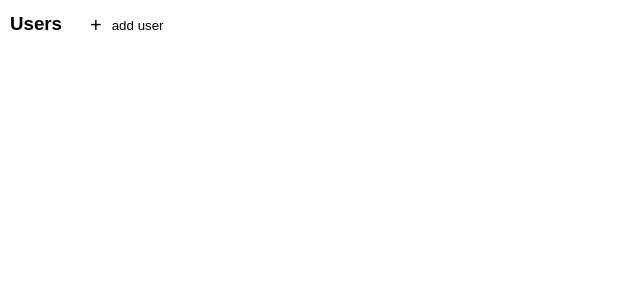
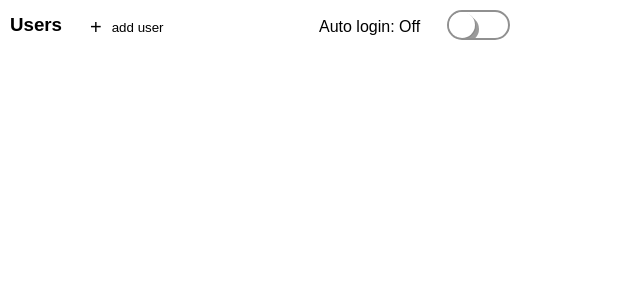
Before and after one commit to hessj1/am-autologin, a React (Create React App) app in the folder popup/: page / in a window 1280 px wide. Shown: the top 300 px of the page, without its empty margins (0-640 px from the left). Built offline with nearby package versions, Linux system fonts and the light colour scheme; a web font is replaced by a local one.

Commit message:
on off switch

```diff
--- a/popup/src/App.css
+++ b/popup/src/App.css
@@ -7,16 +7,26 @@
   overflow-y: auto;
 }
 
+.App .checkbox {
+  opacity: 0;
+}
+
 .heading-container {
   display: flex;
   align-items: center;
   margin-block-end: 10px;
+  justify-content: space-between;
 }
 
 .heading-container h3 {
   margin:0;
   margin-inline-end: 20px;
   padding: 0;
+  align-self: center;
+}
+
+.heading-container .heading-left {
+  display: flex;
 }
 
 .user-container {
@@ -68,10 +78,17 @@
   margin: 0;
 }
 
+.user-container .user-env .env-continer {
+  display: flex;
+  align-items: end;
+}
+
 .user-container .user-env input {
   margin: 0;
   margin-right: 6px;
   padding: 0;
+  width: 19px;
+  height: 19px;
 }
 
 .user-container .user-env label {
--- a/popup/src/App.js
+++ b/popup/src/App.js
@@ -1,6 +1,7 @@
 import { useState } from 'react';
 import AddUser from './components/AddUser/AddUser';
 import UserItem from './components/UserItem';
+import Switch from './components/Switch';
 import './App.css';
 
 
@@ -48,8 +49,11 @@ function App() {
   return (
     <div className="App">
       <div className="heading-container">
-        <h3>Users</h3>
-        <AddUser doSave={saveUser}/>
+        <div className="heading-left">
+          <h3>Users</h3>
+          <AddUser doSave={saveUser}/>
+        </div>
+        <Switch />
       </div>
       <div className="user-list">
         {Object.keys(userList).map(key=>(
--- /dev/null
+++ b/popup/src/components/Switch.css
@@ -0,0 +1,57 @@
+.switch-container {
+  display: flex;
+  align-items: center;
+}
+
+.switch-container label {
+  margin-inline-end: 12px;
+  margin-block-start: 3px;
+  width: 116px;
+  user-select: none;
+}
+
+.switch {
+  border: 2px solid #909090;
+  box-sizing: border-box;
+  box-shadow: inset 0 0 0 0 #000;
+  width: 63px;
+  height: 30px;
+  border-radius: 15px;
+  overflow: hidden;
+  transition: 120ms;
+}
+
+.switch.checked {
+  border: 2px solid #000;
+  box-shadow: inset 3px 3px 0px #000;
+  transition: 120ms ease-in-out;
+}
+
+.switch .checkbox {
+  width: 20px;
+  height: 20px;
+  position: relative;
+}
+
+.switch-button {
+  box-shadow: 1px 1px 0px #8b8b8b, 4px 4px 0px 0px #9b9b9b;
+  background: #fff;
+  display: flex;
+  height: 26px;
+  width: 26px;
+  overflow: hidden;
+  border-radius: 20px;
+  box-sizing: border-box;
+  position: relative;
+  transition: 120ms ease-in-out;
+}
+
+.switch-button.checked {
+  box-shadow: -1px 4px 1px 0px #454545;
+  transform: translateX(33px);
+  transition: 150ms ease-in-out;
+  background-image: radial-gradient(circle, rgba(255,255,255,1) 0%, rgba(255,255,255,1) 16%, rgba(121,223,255,1) 6%, rgb(15, 168, 214) 100%);
+  background-color: rgb(44 184 228);
+  background-position: 2px -5px;
+  background-size: 30px;
+}
--- /dev/null
+++ b/popup/src/components/Switch.jsx
@@ -0,0 +1,18 @@
+import { useState } from 'react';
+import './Switch.css';
+
+function Switch () {
+  const [switched, setSwitched] = useState(false);
+  return (
+    <div className="switch-container">
+      <label>{switched ? 'Auto login: On' : 'Auto login: Off'}</label>
+      <div className={`switch${switched? ' checked': ''}`} onClick={()=>setSwitched(!switched)}>
+        <span className={`switch-button${switched? ' checked': ''}`}>
+          <input type="checkbox" className="checkbox" checked={switched} value={switched} />
+        </span>
+      </div>
+    </div>
+  );
+}
+
+export default Switch;
--- a/popup/src/components/UserItem.jsx
+++ b/popup/src/components/UserItem.jsx
@@ -37,7 +37,7 @@ function UserItem ({ userInfo = {}, removeUser, updateEnv, removeEnv, updateUser
       <div className="user-row">
         <fieldset className="user-env">
           {envList.map(env=>(
-            <div key={`${username}-${env}`}>
+            <div key={`${username}-${env}`} className="env-continer">
               <input
                 id={`${username}-${env}`}
                 type="radio"
```
